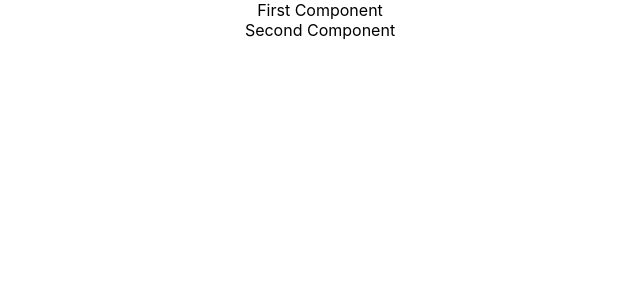
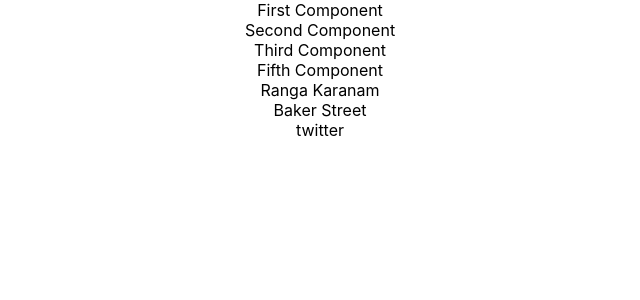
Before and after one commit to hyup-sang/react, a React (Create React App) app in the folder todo-app/: page / in a window 1280 px wide. Shown: the top 300 px of the page, without its empty margins (320-960 px from the left). Built offline with nearby package versions, Linux system fonts and the light colour scheme.

Commit message:
components

```diff
--- a/todo-app/src/App.js
+++ b/todo-app/src/App.js
@@ -1,24 +1,12 @@
-import logo from './logo.svg';
 import './App.css';
+import LearningComponent from './components/learning-examples/LearningComponent';
 
 function App() {
   return (
     <div className="App">
-      <FirstComponent></FirstComponent>
-      <SecondComponent></SecondComponent>
+      <LearningComponent></LearningComponent>
     </div>
   );
 }
 
-function FirstComponent() {
-  return (
-    <div className="FirstComponent">First Component</div>
-  )
-}
-function SecondComponent() {
-  return (
-    <div className="SecondComponent">Second Component</div>
-  )
-}
-
 export default App;
--- /dev/null
+++ b/todo-app/src/components/learning-examples/FirstComponent.jsx
@@ -0,0 +1,11 @@
+export default function FirstComponent() {
+  return (
+    <div className="FirstComponent">First Component</div>
+  )
+}
+
+export function FifthComponent() {
+  return (
+    <div className="FifthComponent">Fifth Component</div>
+  )
+}
--- /dev/null
+++ b/todo-app/src/components/learning-examples/FourthComponent.jsx
@@ -0,0 +1,12 @@
+import { Component } from 'react';
+
+export default class FourthComponent extends Component {
+  render() {
+    return (
+      <>
+        <div className="FourthComponent">Fourth Component</div>
+        <div className="FourthComponent">Fourth Component</div>
+      </>
+    )
+  }
+}
--- /dev/null
+++ b/todo-app/src/components/learning-examples/LearningComponent.jsx
@@ -0,0 +1,18 @@
+import FirstComponent from './FirstComponent'
+import {FifthComponent} from './FirstComponent'
+import SecondComponent from './SecondComponent'
+import ThirdComponent from './ThirdComponent'
+// import FourthComponent from './FourthComponent'
+import LearningJavaScript from './LearningJavaScript'
+
+export default function LearningComponent() {
+    return (
+      <div className="App">
+        <FirstComponent />
+        <SecondComponent />
+        <ThirdComponent />
+        <FifthComponent />
+        <LearningJavaScript />
+      </div>
+    )
+}
--- /dev/null
+++ b/todo-app/src/components/learning-examples/LearningJavaScript.jsx
@@ -0,0 +1,25 @@
+const person = {
+    name: 'Ranga Karanam',
+    address: {
+        line1: 'Baker Street',
+        city: 'London',
+        country: 'UK',
+    },
+    profiles: ['twitter', 'linkedin', 'instagram'],
+    printProfile: () => {
+        person.profiles.map(
+            profile => console.log(profile)
+        )
+    }
+}
+
+export default function LearningJavaScript(){
+    return (
+        <>
+            <div>{person.name}</div>
+            <div>{person.address.line1}</div>
+            <div>{person.profiles[0]}</div>
+            <div>{ person.printProfile() }</div>
+        </>
+    )
+}
--- /dev/null
+++ b/todo-app/src/components/learning-examples/SecondComponent.jsx
@@ -0,0 +1,5 @@
+export default function SecondComponent() {
+  return (
+    <div className="SecondComponent">Second Component</div>
+  )
+}
--- /dev/null
+++ b/todo-app/src/components/learning-examples/ThirdComponent.jsx
@@ -0,0 +1,9 @@
+import { Component } from 'react';
+
+export default class ThirdComponent extends Component {
+  render() {
+    return (
+      <div className="ThirdComponent">Third Component</div>
+    )
+  }
+}
```
